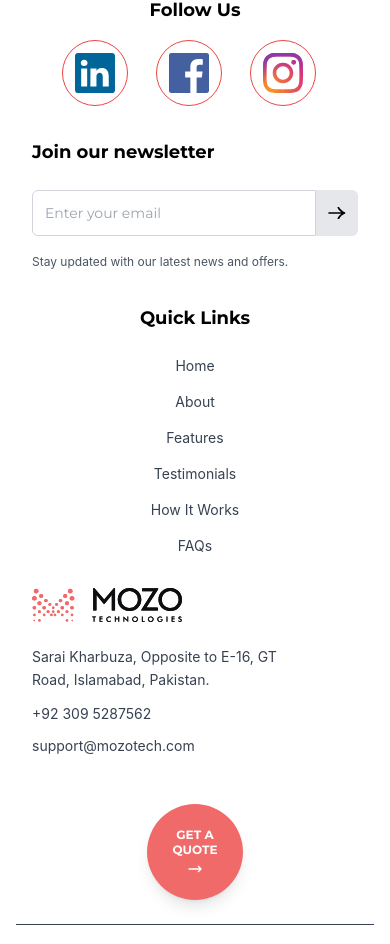
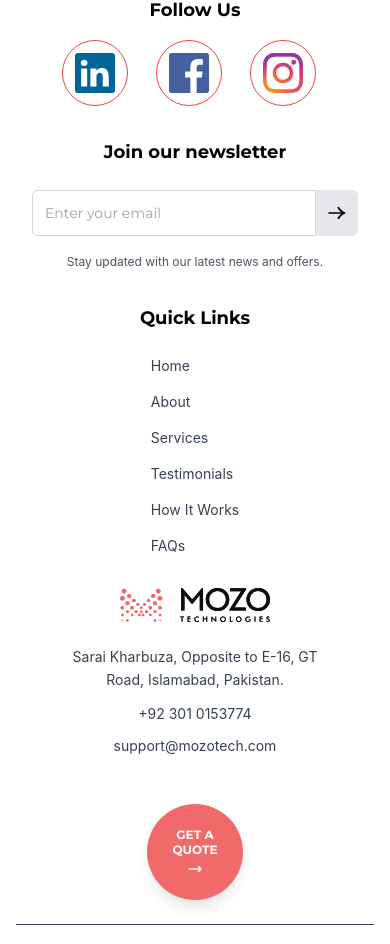
Before and after one commit to MuhammadQaisar/mozo, a Next.js app: page / in a window 390 px wide. Shown: the part 8251-9195 px from the top of the page. Built offline with nearby package versions, Linux system fonts and the light colour scheme.

Commit message:
site verification

```diff
--- a/components/Layout.jsx
+++ b/components/Layout.jsx
@@ -71,7 +71,7 @@ const Layout = ({ children }) => {
         <>
             <Head>
                 <title>Mozo Technologies</title>
-                <meta name='description' content='Mozo Technologies making it simple for you to build and grow your SaaS applications, or any business idea' />
+                <meta name="description" content="Mozo Technologies empowers businesses worldwide with cutting‑edge IT services in Data & AI, Web Development, UI/UX, CloudOps, Digital Marketing and DevOps." />
                 <meta name='viewport' content='width=device-width, initial-scale=1' />
                 <link rel='icon' href='/favicon.ico' />
             </Head>
--- a/components/ui/Footer/index.jsx
+++ b/components/ui/Footer/index.jsx
@@ -47,9 +47,9 @@ const Footer = () => (
 
 
                 {/* Column 2: Newsletter */}
-                <div className="flex flex-col items-start px-4 lg:px-8">
-                    <h3 className="text-black text-lg font-semibold mb-6">Join our newsletter</h3>
-                    <div className="flex w-full max-w-sm mb-4">
+                <div className="flex flex-col items-center lg:items-start px-4 lg:px-8">
+                    <h3 className="text-black text-lg font-semibold mb-6 text-center lg:text-left">Join our newsletter</h3>
+                    <div className="flex w-full max-w-sm mb-4 mx-auto lg:mx-0">
                         <input
                             type="email"
                             placeholder="Enter your email"
@@ -61,13 +61,13 @@ const Footer = () => (
                             </svg>
                         </button>
                     </div>
-                    <p className="text-gray-600 text-xs font-[Inter] leading-relaxed">Stay updated with our latest news and offers.</p>
+                    <p className="text-gray-600 text-xs font-[Inter] leading-relaxed text-center lg:text-left">Stay updated with our latest news and offers.</p>
                 </div>
 
                 {/* Column 3: Navigation Links */}
                 <div className="flex flex-col items-center px-4 lg:px-8">
                     <h3 className="text-black text-lg font-semibold mb-6">Quick Links</h3>
-                    <ul className="space-y-4 text-center">
+                    <ul className="space-y-4 text-left">
                         <li>
                             <a href="#hero" className="text-gray-700 hover:text-[#F06A6A] transition-colors duration-200 text-sm font-[Inter] cursor-pointer block">
                                 Home
@@ -80,7 +80,7 @@ const Footer = () => (
                         </li>
                         <li>
                             <a href="#features" className="text-gray-700 hover:text-[#F06A6A] transition-colors duration-200 text-sm font-[Inter] cursor-pointer block">
-                                Features
+                                Services
                             </a>
                         </li>
                         <li>
@@ -102,16 +102,16 @@ const Footer = () => (
                 </div>
 
                {/* Column 4: Logo and Contact Info */}
-                 <div className="flex flex-col items-start px-4 lg:px-8">
-                     <Link href="#" className="navbar-brand text-decoration-none mb-6 focus:outline-none">
+                 <div className="flex flex-col items-center lg:items-start px-4 lg:px-8">
+                     <Link href="#" className="navbar-brand text-decoration-none mb-6 focus:outline-none mx-auto lg:mx-0">
                          <Image className="img-fluid footer_logo" src="/Mozo-logo.svg" alt="Mozo Logo" width={150} height={50} />
                      </Link>
-                     <div className="space-y-3">
+                     <div className="space-y-3 text-center lg:text-left">
                          <div className="text-gray-700 text-sm font-[Inter] leading-relaxed">
                              Sarai Kharbuza, Opposite to E-16, GT<br />Road, Islamabad, Pakistan.
                          </div>
                          <Link href="tel:+923095287562" className="text-gray-700 hover:text-[#F06A6A] transition-colors duration-200 text-sm font-[Inter] block">
-                             +92 309 5287562
+                             +92 301 0153774
                          </Link>
                          <Link href="mailto:support@mozotech.com" className="text-gray-700 hover:text-[#F06A6A] transition-colors duration-200 text-sm font-[Inter] block">
                              support@mozotech.com
--- /dev/null
+++ b/google0ee775e34087c337.html
@@ -0,0 +1 @@
+google-site-verification: google0ee775e34087c337.html
--- /dev/null
+++ b/public/google0ee775e34087c337.html
@@ -0,0 +1 @@
+google-site-verification: google0ee775e34087c337.html
```
